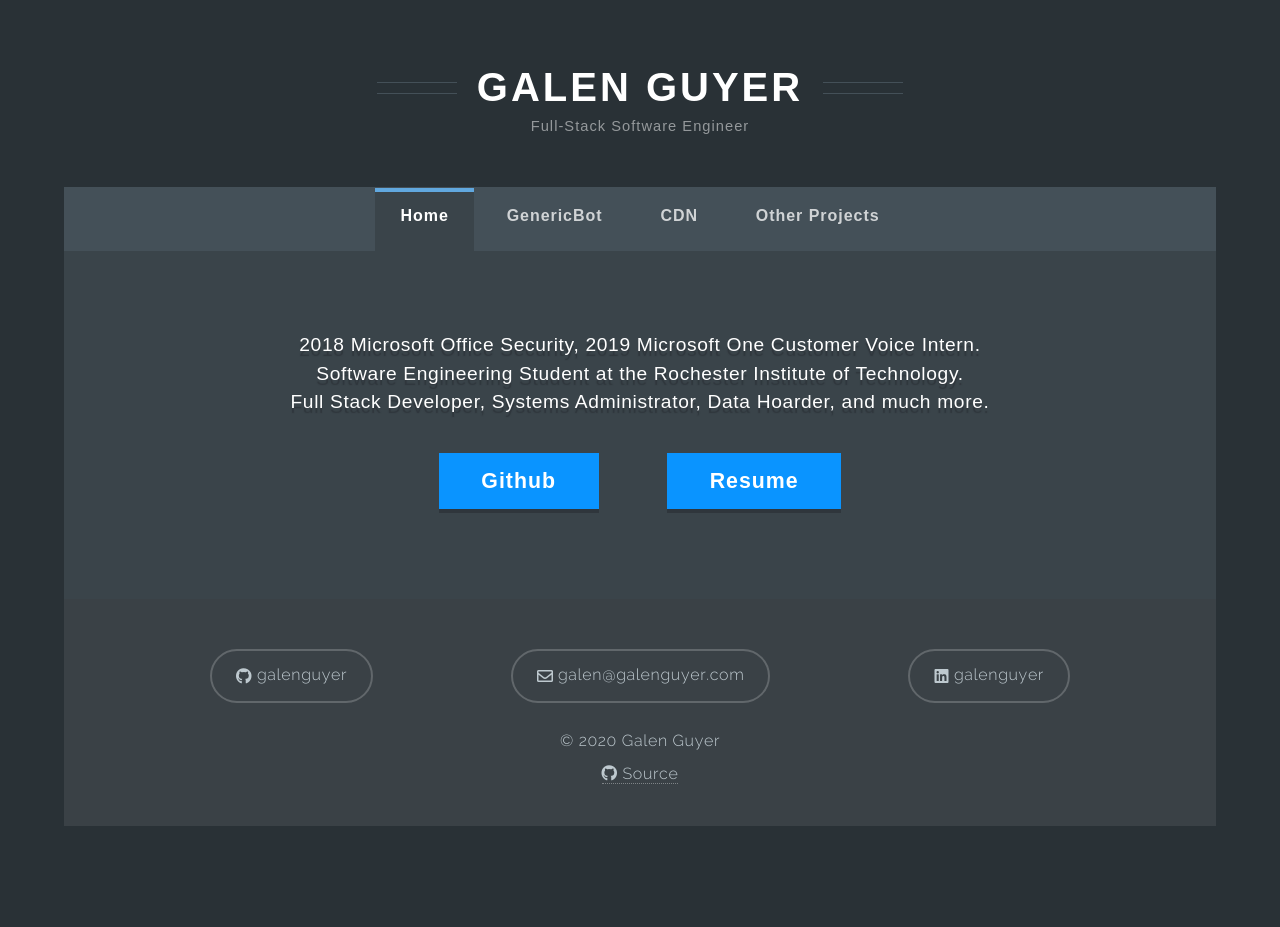
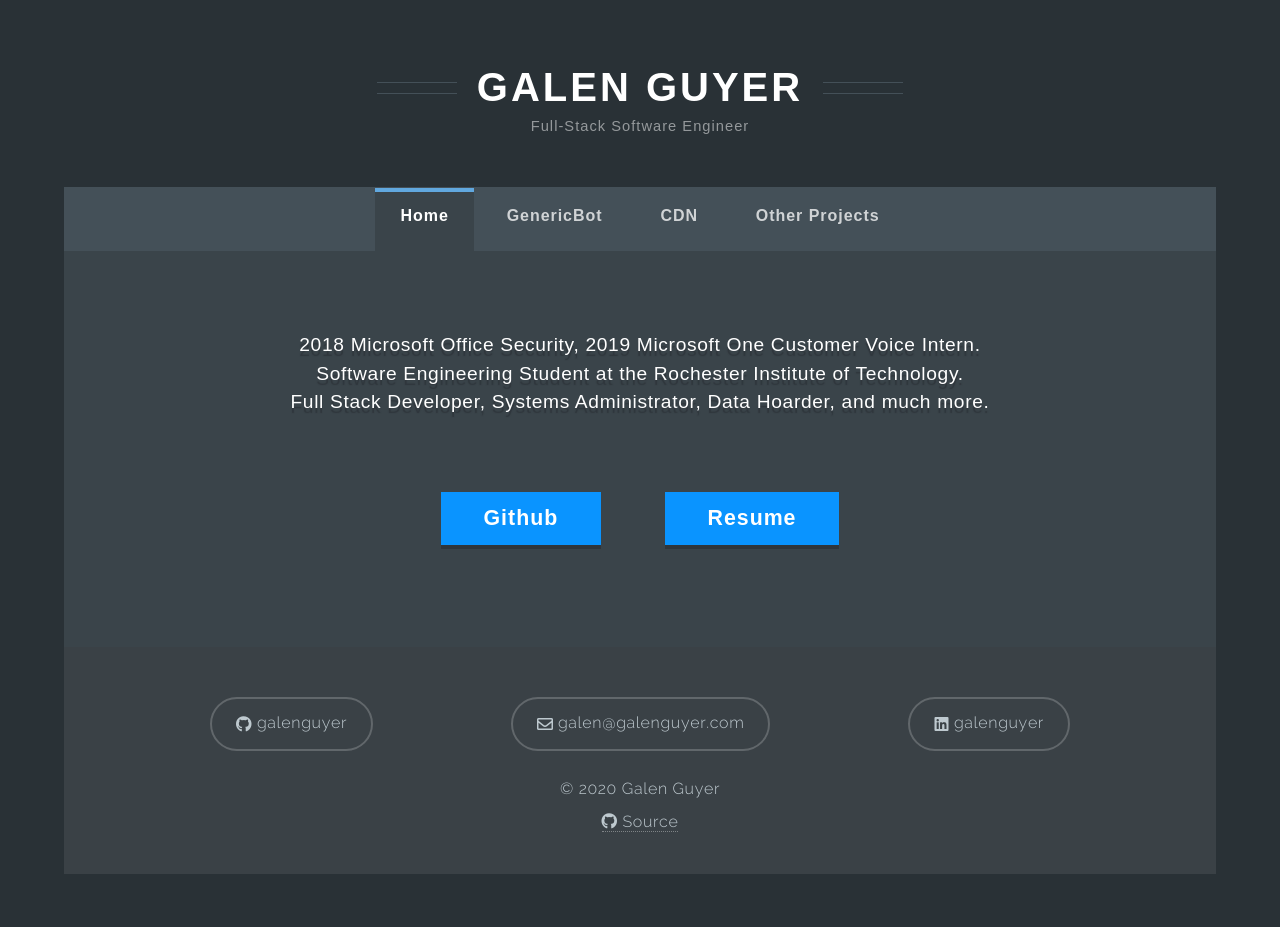
Before and after one commit to galenguyer/galenguyer.github.io.v1, a Jekyll site: the page built from index.html, in a window 1280 px wide. Built offline with Jekyll 4.4.1, drawn with Linux system fonts in a browser that asks for light colours; before the commit the page ends 900 px from its top, so only the background shows below that.

Commit message:
Use flex for whoami links

```diff
--- a/_sass/main/_homepage.scss
+++ b/_sass/main/_homepage.scss
@@ -19,7 +19,10 @@
     text-shadow: 0 5px 1px #2f363c;
 }
 .whoami > .links {
-    margin: 4em auto 2em auto;
+    margin: 4em auto 0 auto;
+    display: flex;
+    justify-content: center;
+    flex-wrap: wrap-reverse;
 }
 
 .profilebutton {
@@ -30,7 +33,7 @@
     font-size: 1.6em;
     box-shadow: 0 4px 0 0 #2f363c;
     padding: 0.75em 2em 0.75em 2em;
-    margin: auto 1.5em auto 1.5em;
+    margin: 1em 1.5em 1em 1.5em;
     background: #0a94ff;
     text-decoration: none;
     color: inherit;
```
